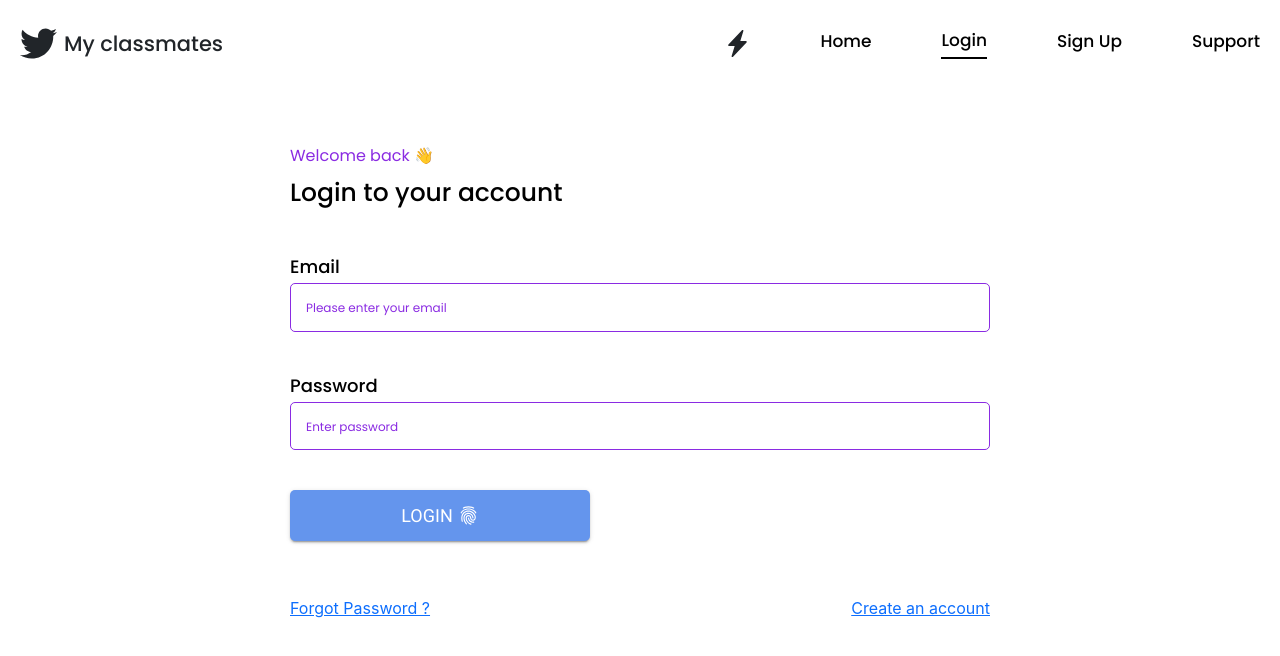
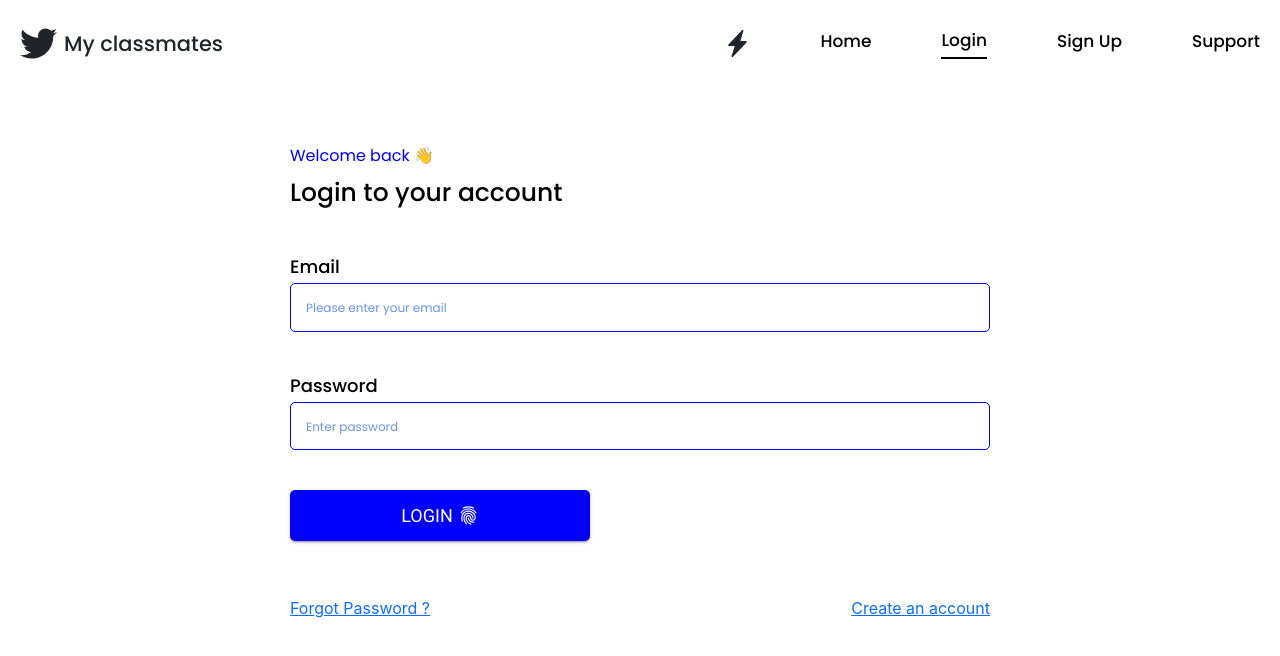
Before and after one commit to ZUHRIDDIN-SHARIPOV/friends-app, a React (Create React App) app: page / in a window 1280 px wide. Shown: the top 656 px of the page. Built offline with nearby package versions, Linux system fonts and the light colour scheme.

Commit message:
The login page has been updated.

```diff
--- a/src/pages/login/Login.scss
+++ b/src/pages/login/Login.scss
@@ -13,7 +13,7 @@
     font-weight: normal;
     font-size: 16px;
     padding-bottom: 10px;
-    color: blueviolet;
+    color: blue;
   }
   .login__title {
     font-family: Poppins;
@@ -37,7 +37,7 @@
     font-weight: 400;
     font-size: 18px;
     text-transform: uppercase;
-    background: cornflowerblue;
+    background: blue;
     color: #fff;
     display: flex;
     align-items: center;
@@ -66,15 +66,15 @@
     margin-top: 3px;
     padding: 12px 0 12px 15px;
     outline: none;
-    border: 1px solid blueviolet;
+    border: 1px solid blue;
     border-radius: 5px;
-    color: blueviolet;
+    color: blue;
     font-size: 15px;
     &::placeholder {
       font-family: Poppins;
       font-weight: 400;
       font-size: 12px;
-      color: blueviolet;
+      color: cornflowerblue;
     }
   }
   span {
```
